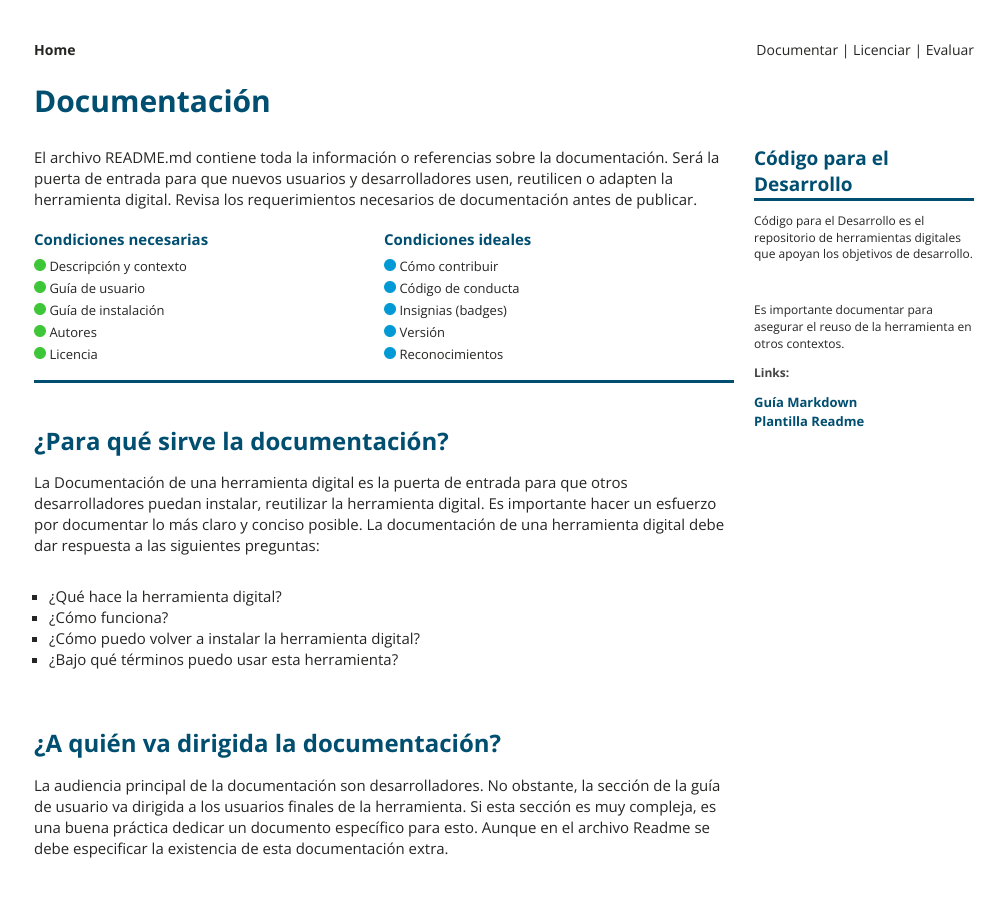
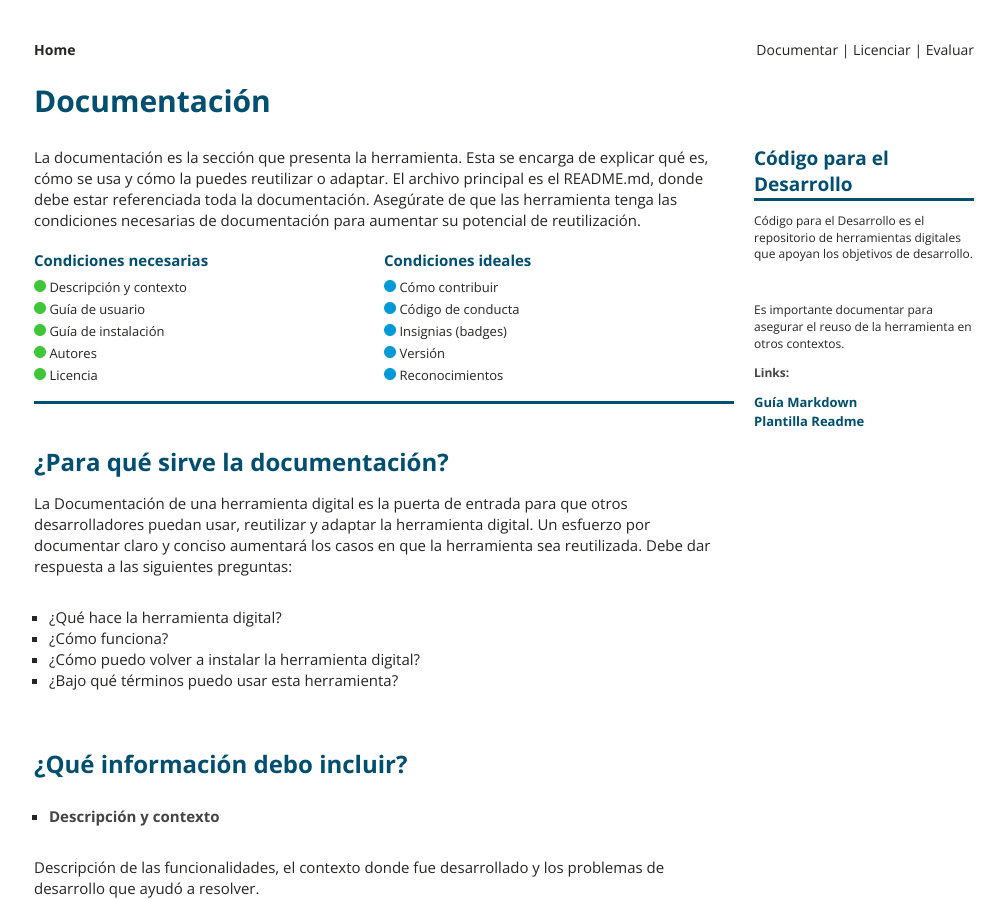
Before and after one commit to EL-BID/guia-de-publicacion, a Jekyll site: the page built from _documents/documentacion.markdown, in a window 1280 px wide and 900 px high. Shown: the whole window, without its empty margins (136-1141 px from the left). Built offline with Jekyll 4.4.1, drawn with Linux system fonts in a browser that asks for light colours; some of the changed text lies outside the part shown.

Commit message:
Update documentacion.markdown

```diff
--- a/_documents/documentacion.markdown
+++ b/_documents/documentacion.markdown
@@ -5,7 +5,7 @@
 source:
 lang: es
 
-description: El archivo README.md contiene toda la información o referencias sobre la documentación. Será la puerta de entrada para que nuevos usuarios y desarrolladores usen, reutilicen o adapten la herramienta digital. Revisa los requerimientos necesarios de documentación antes de publicar.
+description: La documentación es la sección que presenta la herramienta. Esta se encarga de explicar qué es, cómo se usa y cómo la puedes reutilizar o adaptar. El archivo principal es el README.md, donde debe estar referenciada toda la documentación. Asegúrate de que las herramienta tenga las condiciones necesarias de documentación para aumentar su potencial de reutilización.
 
 requirements:
 - Descripción y contexto
@@ -31,8 +31,8 @@
 
 ---
 ## ¿Para qué sirve la documentación?
-La Documentación de una herramienta digital es la puerta de entrada para que otros desarrolladores puedan instalar, reutilizar la herramienta digital. Es importante hacer un esfuerzo por documentar lo más claro y conciso posible.
-La documentación de una herramienta digital debe dar respuesta a las siguientes preguntas:
+La Documentación de una herramienta digital es la puerta de entrada para que otros desarrolladores puedan usar, reutilizar y adaptar la herramienta digital. Un esfuerzo por documentar claro y conciso aumentará los casos en que la herramienta sea reutilizada.
+Debe dar respuesta a las siguientes preguntas:
 
 * ¿Qué hace la herramienta digital?
 * ¿Cómo funciona?
@@ -43,30 +43,7 @@
 
 
 
-## ¿A quién va dirigida la documentación?
-La audiencia principal de la documentación son desarrolladores. No obstante, la sección de la guía de usuario va dirigida a los usuarios finales de la herramienta. Si esta sección es muy compleja, es una buena práctica dedicar un documento específico para esto. Aunque en el archivo Readme se debe especificar la existencia de esta documentación extra.
-
-
-
-
-
-## ¿Dónde se guarda y qué formato debo utilizar?
-Este tipo de documentación dirigida a desarrolladores normalmente se guarda en un archivo con el nombre README.md. Debe estar visible en la carpeta principal de la herramienta digital y en formato markdown.
-Documentación más extensa dirigida al usuario final puede ir en documentos aparte, aunque siempre en una buena práctica nombrarlos en el README.md
-
-
-
-
-
-### ¿Existe una plantilla de un archivo README.md?
-El proyecto Código para el Desarrollo dispone de una plantilla para que uses como punto de partida.
-[Plantilla README.md](https://github.com/EL-BID/Plantilla-de-repositorio)
-
-
-
-
-
-## ¿Qué secciones son necesarias?
+## ¿Qué información debo incluir?
 * **Descripción y contexto**
 
 Descripción de las funcionalidades, el contexto donde fue desarrollado y los problemas de desarrollo que ayudó a resolver.
@@ -90,7 +67,24 @@
 
 Si la herramienta contiene componentes de terceros con distintas licencias, este es el lugar para especificarlos. Ejemplo:
 
-*Esta herramienta digital incluye comonentes de código abierto de terceros: X, Y y Z. Cada uno de estos componentes tiene su propia licencia. Por favor consulta ./X/License.txt, ./Y/License.txt y ./Z/License.txt*
+*Esta herramienta digital incluye comonentes de código abierto de terceros: X, Y y Z. Cada uno de estos componentes tiene su propia licencia. Por favor consulta ./X/License.txt, ./Y/License.txt y ./Z/License.txt*## ¿A quién va dirigida la documentación?
+La audiencia principal de la documentación son desarrolladores. No obstante, la sección de la guía de usuario va dirigida a los usuarios finales de la herramienta. Si esta sección es muy compleja, es una buena práctica dedicar un documento específico para esto. Aunque en el archivo Readme se debe especificar la existencia de esta documentación extra.
+
+
+
+
+
+## ¿Dónde se guarda y qué formato debo utilizar?
+Este tipo de documentación dirigida a desarrolladores normalmente se guarda en un archivo con el nombre README.md. Debe estar visible en la carpeta principal de la herramienta digital y en formato markdown.
+Documentación más extensa dirigida al usuario final puede ir en documentos aparte, aunque siempre en una buena práctica nombrarlos en el README.md
+
+
+
+
+
+### ¿Existe una plantilla de un archivo README.md?
+El proyecto Código para el Desarrollo dispone de una plantilla para que uses como punto de partida.
+[Plantilla README.md](https://github.com/EL-BID/Plantilla-de-repositorio)
 
 
 
```
